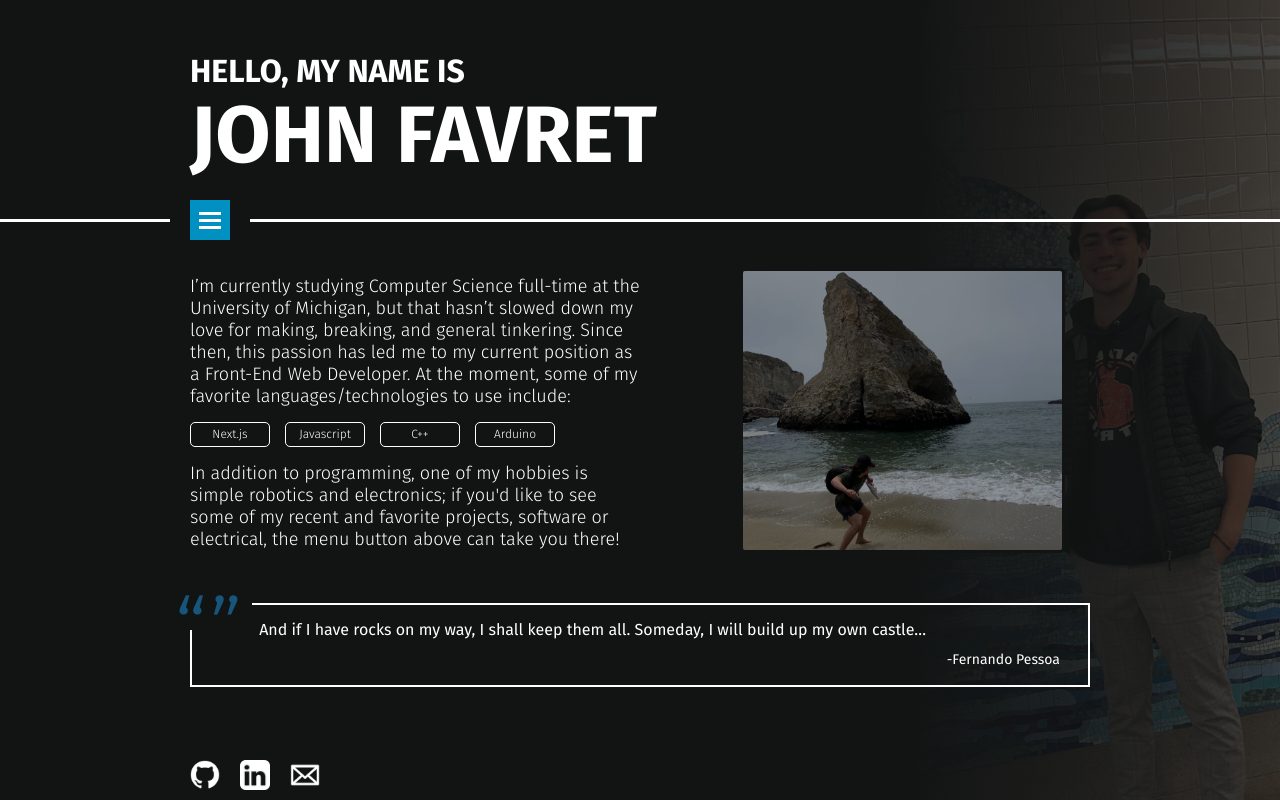
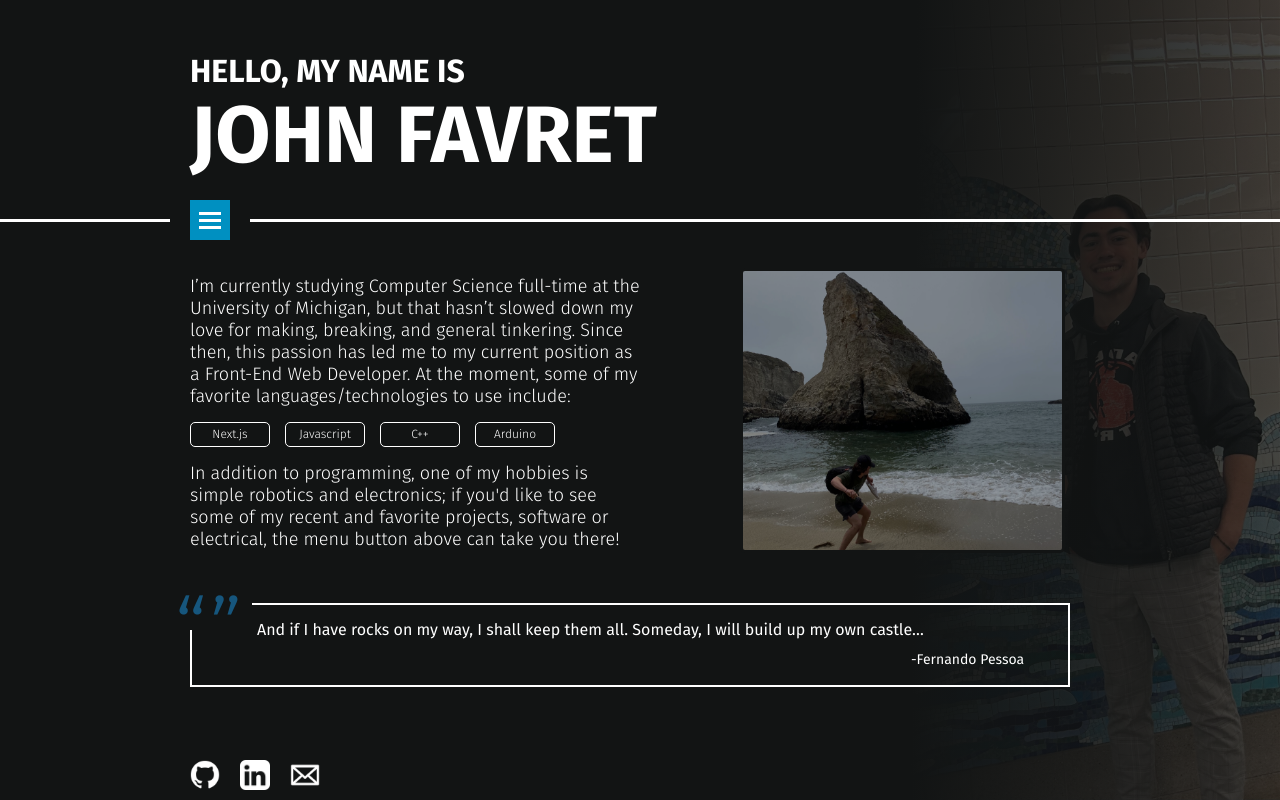
Before and after one commit to johnfav03/Personal-Website-v2, a Next.js app: page / in a window 1280 px wide. Built offline with nearby package versions, Linux system fonts and the light colour scheme.

Commit message:
fixed quote styling

```diff
--- a/styles/Quote.module.css
+++ b/styles/Quote.module.css
@@ -1,5 +1,5 @@
 .container {
-    width: 100%;
+    width: calc(100% - 20px);
     border: 2px solid white;
     position: relative;
     display: flex;
@@ -15,7 +15,7 @@
     font-size: 16px;
     height: 20px;
     line-height: 20px;
-    width: 85%;
+    width: calc(100% - 130px);
     margin: auto;
     margin-top: 15px;
     margin-bottom: 10px;
@@ -28,7 +28,7 @@
     height: 20px;
     line-height: 20px;
     text-align: right;
-    width: 840px;
+    width: 90%;
     margin: auto;
     margin-bottom: 15px;
 }
```
